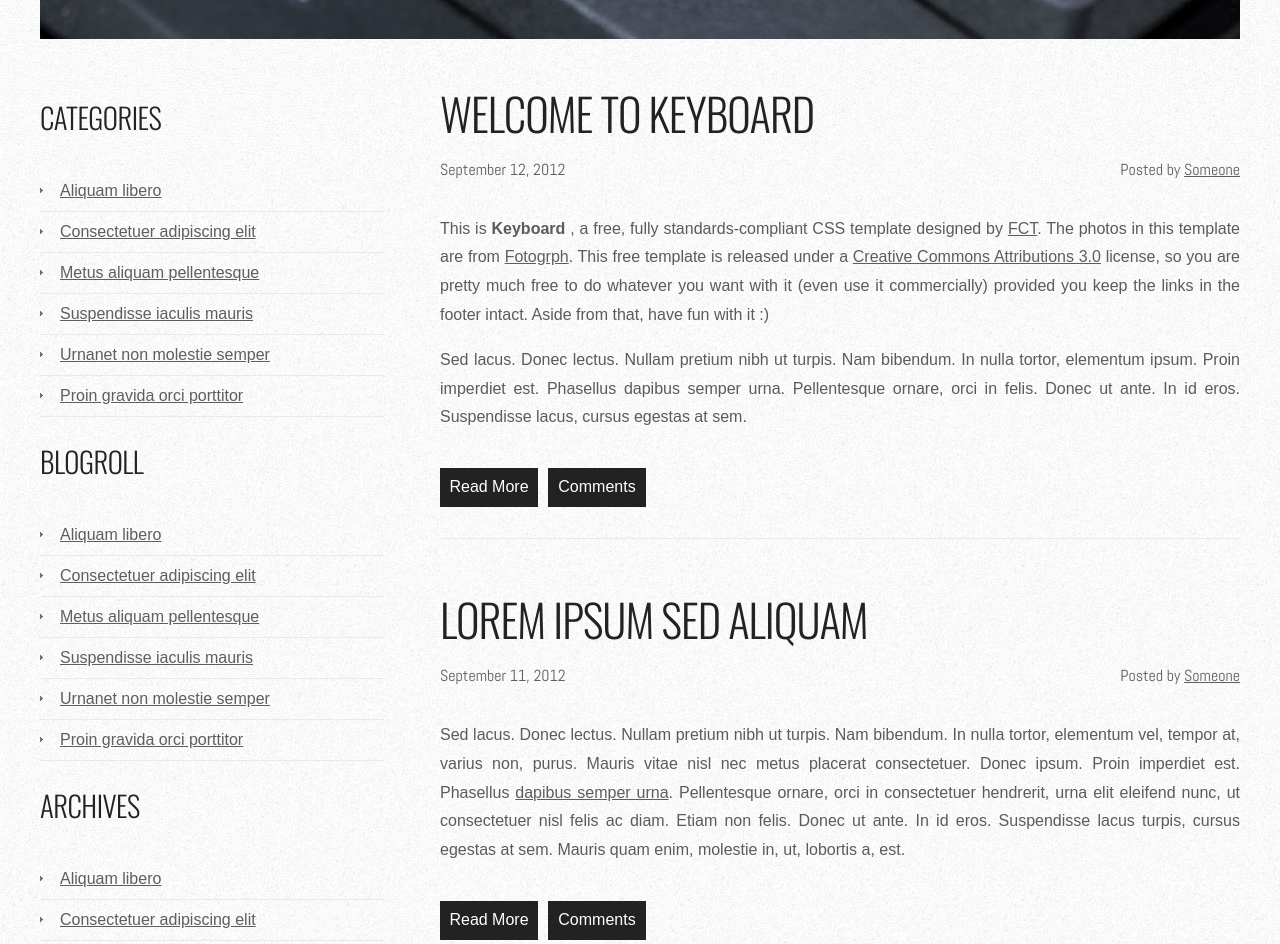
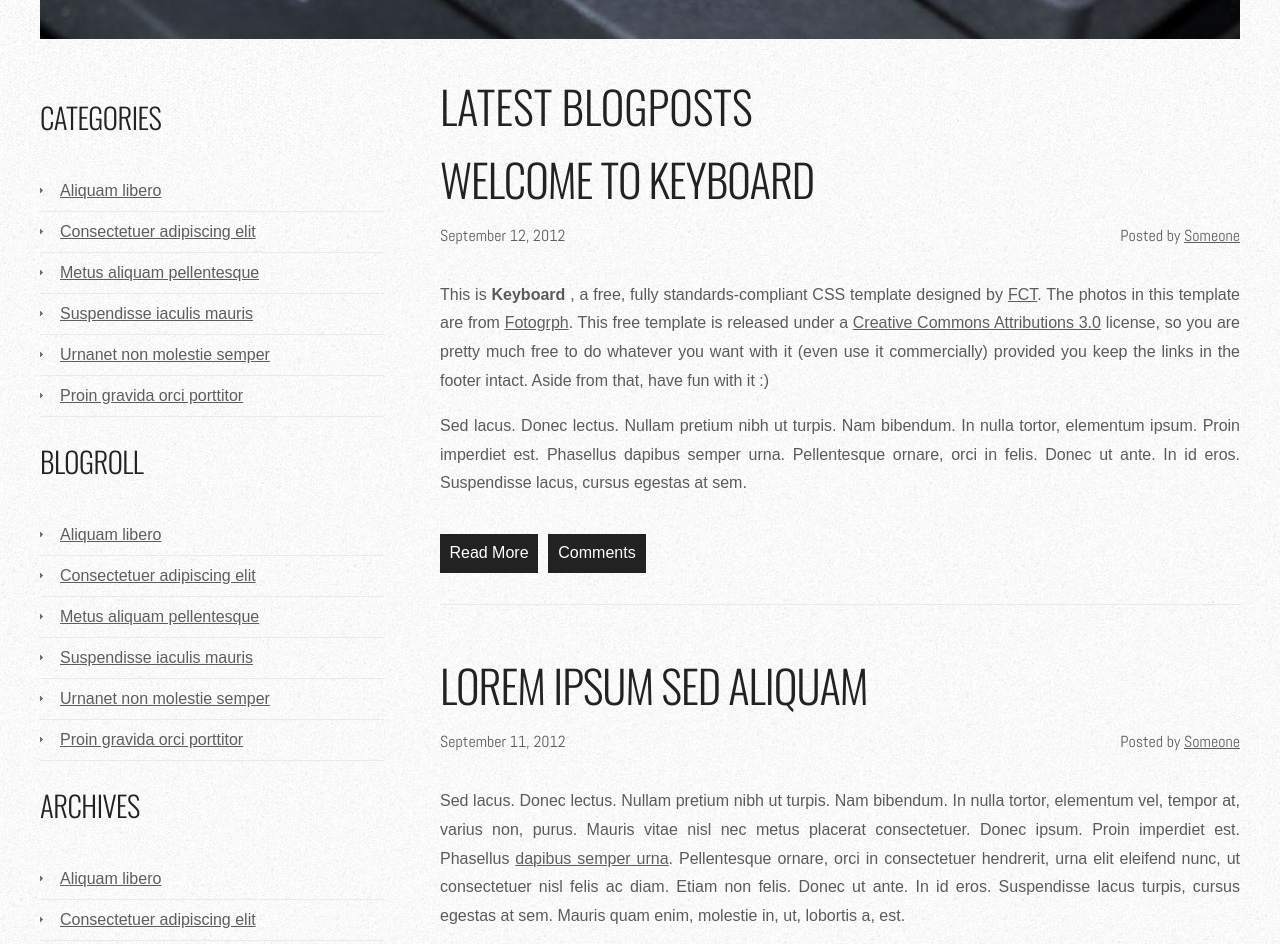
Before and after one commit to jlreed2/project_transformation_reed_jennifer, a plain HTML site: page index.html in a window 1280 px wide. Shown: the part 510-1454 px from the top of the page. Drawn offline with nearby package versions, Linux system fonts and the light colour scheme.

Commit message:
Add section header to blogposts for better accessibility

```diff
--- a/index.html
+++ b/index.html
@@ -34,6 +34,8 @@
 
         <div id="page" class="site-container group">
             <main id="content">
+                <section>
+                    <h2>Latest Blogposts</h2>
                     <article class="post">
                         <h2 class="title"><a href="#">Welcome to Keyboard </a></h2>
                         <p class="meta group">
@@ -77,6 +79,7 @@
                             </p>
                         </div>
                     </article>
+                </section>
             </main>
             <!-- end #content -->
             <aside id="sidebar">
```
Lines whose indentation alone changed are shown as unchanged.
